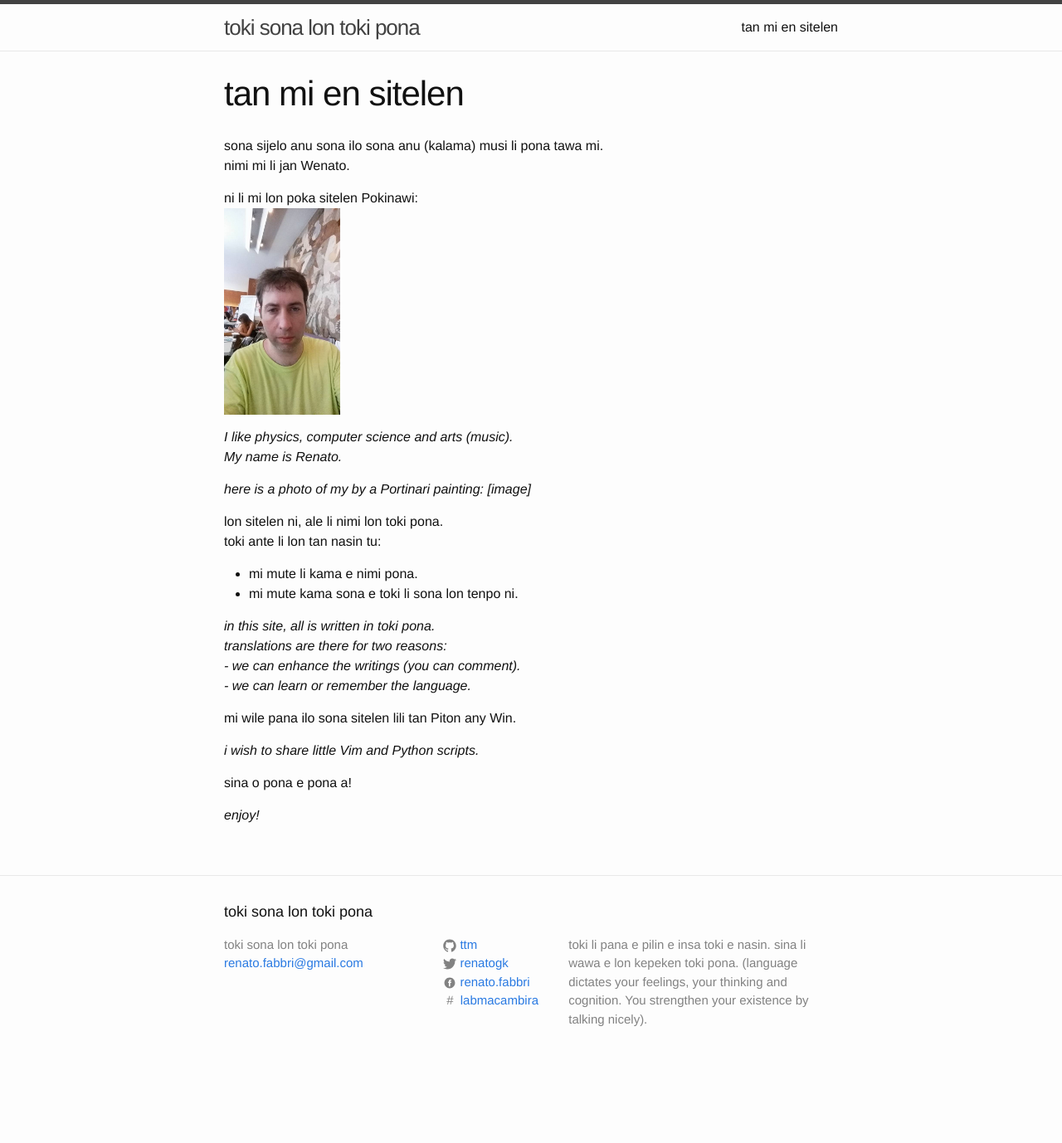
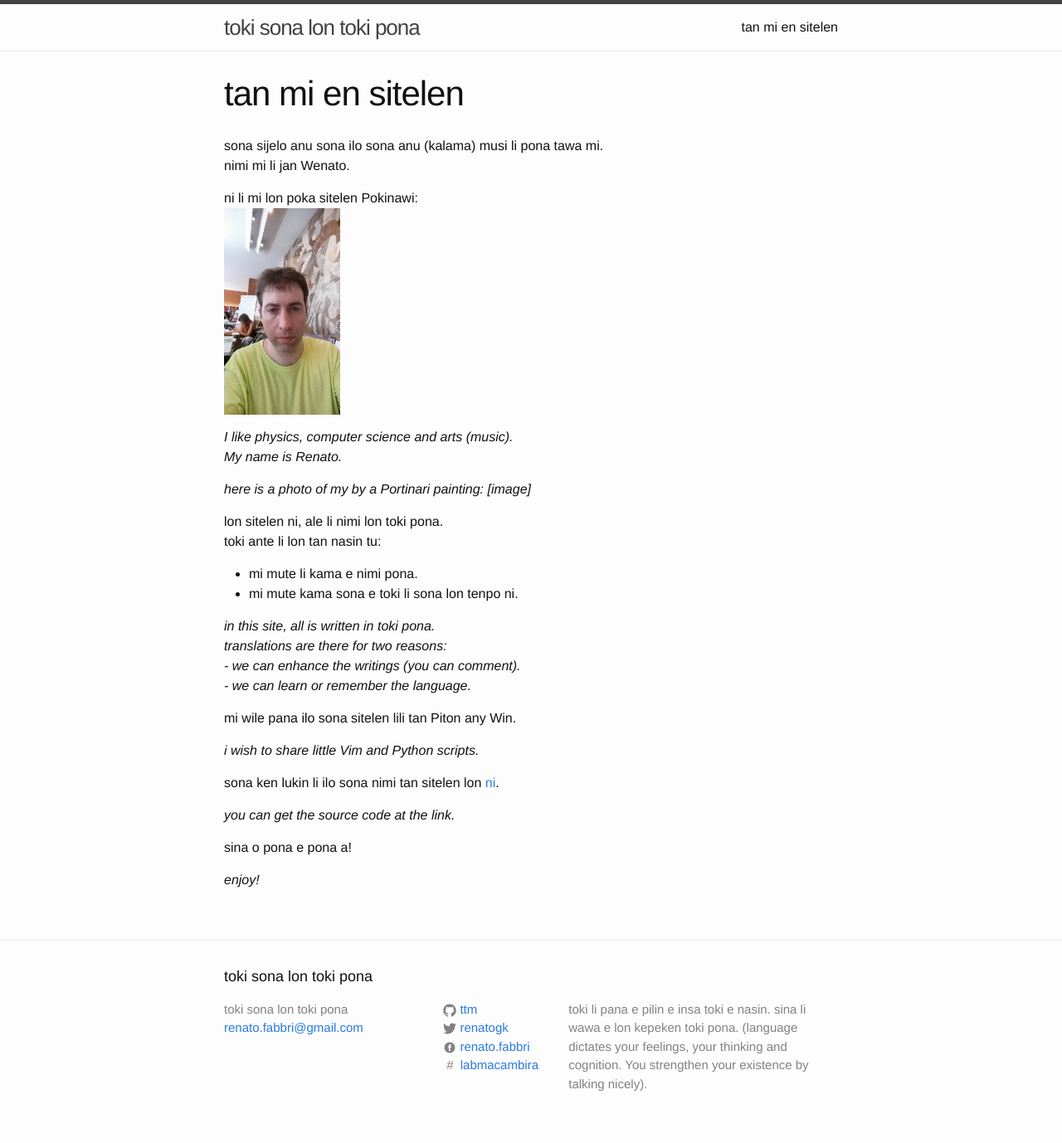
Before and after one commit to tokisona/tokisona, a Jekyll site: the page built from about.md, in a window 1280 px wide. Shown: the whole page at 83% size. Built offline with Jekyll 4.4.1, drawn with Linux system fonts in a browser that asks for light colours; some web fonts are replaced; comment, search, counter and statistics services are not loaded; before the commit the page ends 1300 px from its top, so only the background shows below that.

Commit message:
link to source in about

```diff
--- a/about.md
+++ b/about.md
@@ -32,6 +32,11 @@ mi wile pana ilo sona sitelen lili tan Piton any Win.
 
 *i wish to share little Vim and Python scripts.*
 
+sona ken lukin li ilo sona nimi tan sitelen lon <a href="https://github.com/tokisona/tokisona.github.io" target="_blank">ni</a>.
+
+*you can get the source code at the link.*
+
+
 sina o pona e pona a!
 
 *enjoy!*
```
